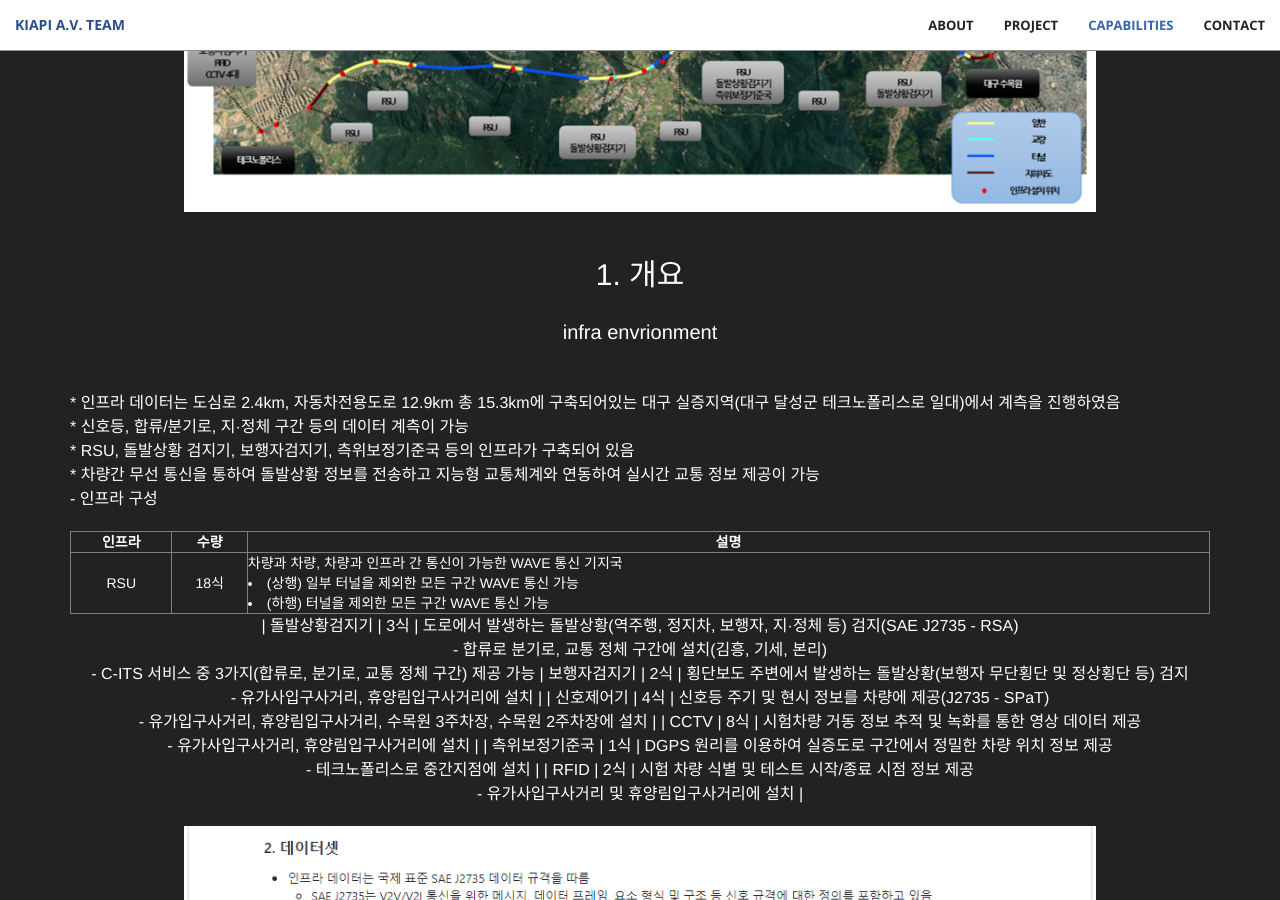
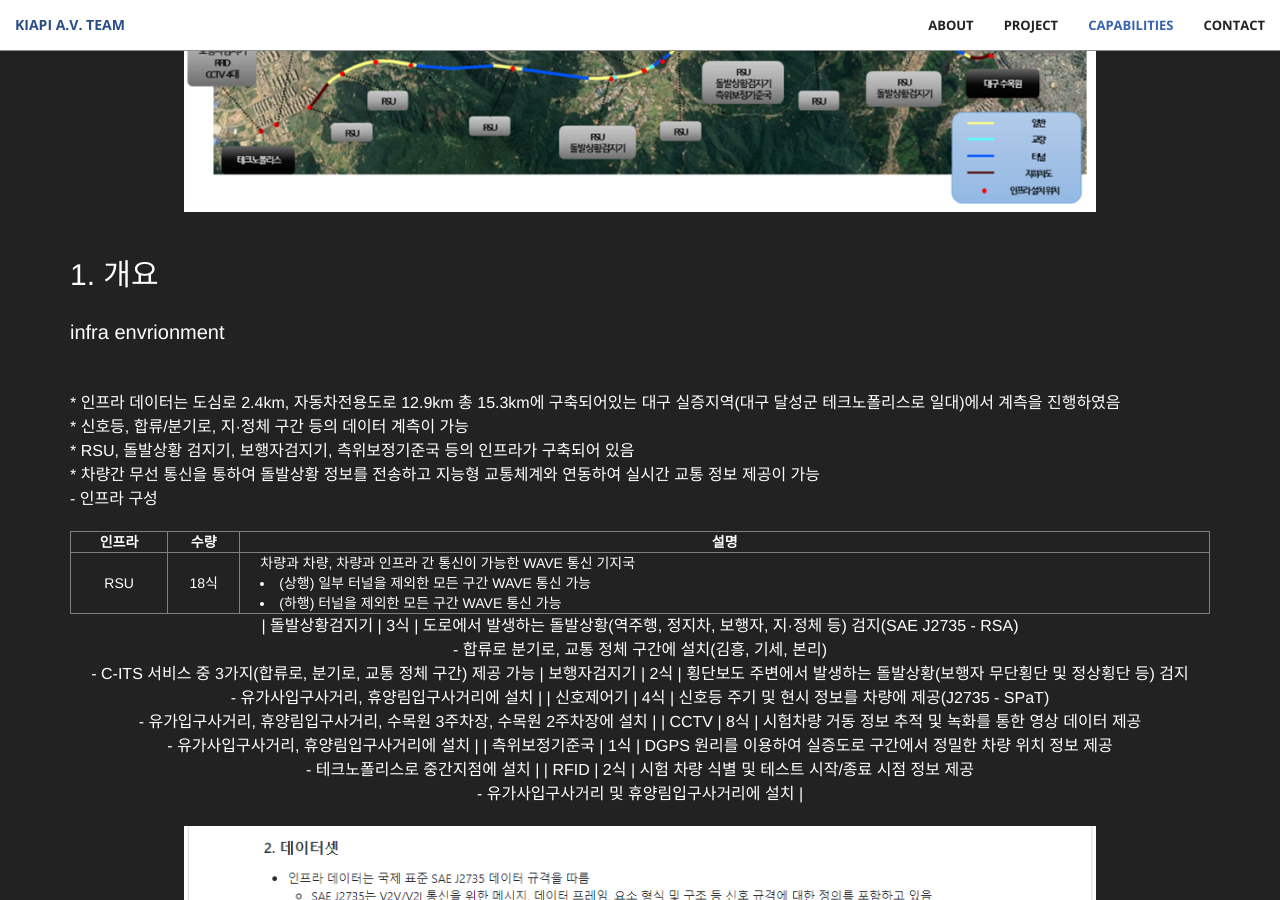
Before and after one commit to Yunhyeongseok-kiapi/kiapi_mulitagent.github.io, a Jekyll site: the page built from docs/index.html, in a window 1280 px wide and 900 px high, scrolled down 3301 px. Built offline with Jekyll 4.4.1, drawn with Linux system fonts in a browser that asks for light colours.

Commit message:
Update aside.html

```diff
--- a/docs/_includes/aside.html
+++ b/docs/_includes/aside.html
@@ -18,8 +18,8 @@
               <img src="img/Infra.PNG" width="80%" height="80%" align="center">
             </p>
             <br/>
-            <p style="font-size: 30px" style="text-align: left"> 1. 개요</p>
-            <p style="font-size: 20px" style="text-align: left"> infra envrionment </p>
+            <p style="font-size: 30px; text-align: left"> 1. 개요</p>
+            <p style="font-size: 20px;text-align: left"> infra envrionment </p>
             <p style="text-align: left;">
               <br/>* 인프라 데이터는 도심로 2.4km, 자동차전용도로 12.9km 총 15.3km에 구축되어있는 대구 실증지역(대구 달성군 테크노폴리스로 일대)에서 계측을 진행하였음
               <br/>* 신호등, 합류/분기로, 지·정체 구간 등의 데이터 계측이 가능
@@ -37,7 +37,7 @@
                 <tr>
                   <td style="text-align: center">RSU</td>
                   <td style="text-align: center">18식</td>
-                  <td style="text-align: left" style="text-indent: 20px;">차량과 차량, 차량과 인프라 간 통신이 가능한 WAVE 통신 기지국
+                  <td style="text-align: left; text-indent: 20px">차량과 차량, 차량과 인프라 간 통신이 가능한 WAVE 통신 기지국
                     <u1 class="list_style_arrow2">
                       <li>(상행) 일부 터널을 제외한 모든 구간 WAVE 통신 가능</li>
                       <li>(하행) 터널을 제외한 모든 구간 WAVE 통신 가능</li>
```
